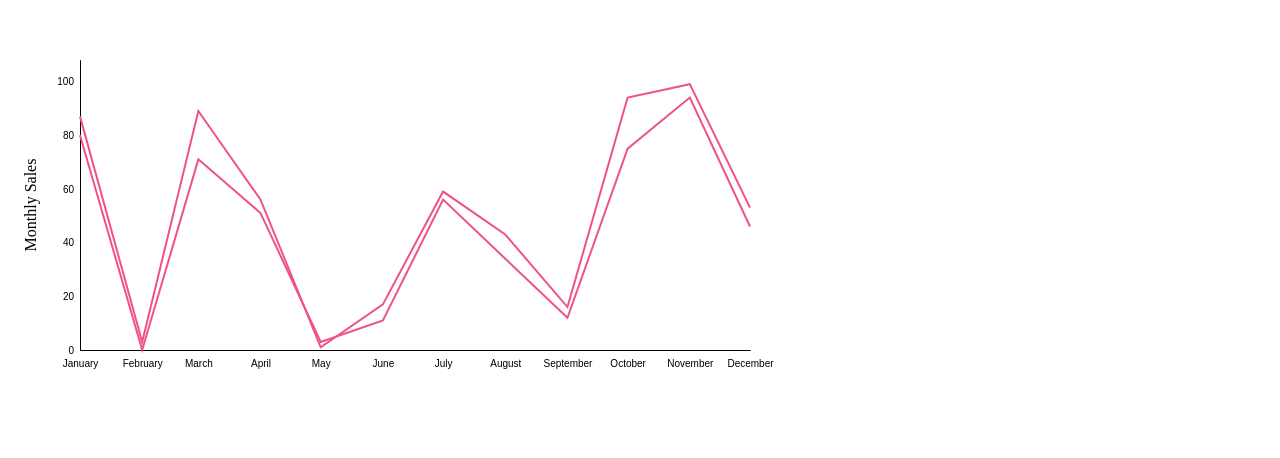
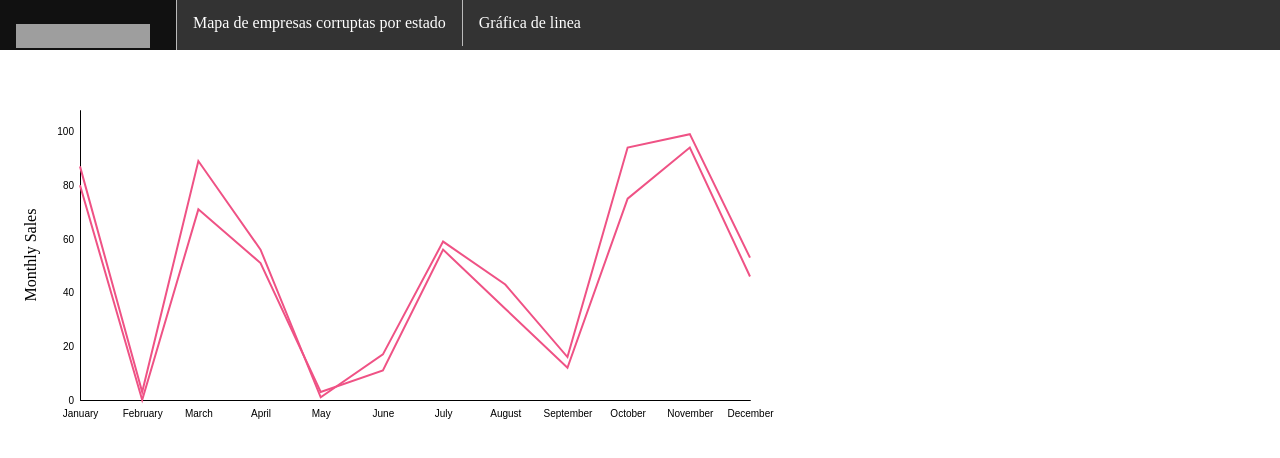
Before and after one commit to omar-nav/empresasCorruptas, a plain HTML site: page multiLineChart.html in a window 1280 px wide. Drawn offline with nearby package versions, Linux system fonts and the light colour scheme; grey boxes are pictures that could not be loaded.

```diff
--- a/multiLineChart.html
+++ b/multiLineChart.html
@@ -8,6 +8,19 @@
     </head>
 
   <body>
+      <nav>
+          <div>
+            <ul>
+              <li id="logo-container">
+                <a href="https://datatonanticorrupcion.mx/" target="_blank" rel="noopener noreferrer"><img id="logo" src="https://datatonanticorrupcion.mx/img/logos/pdn_logo_texto.png"
+                  alt="Logo de PDN"></img>
+                </a>
+              </li>
+              <li><a href="index.html">Mapa de empresas corruptas por estado</a></li>
+              <li><a href="multiLineChart.html">Gráfica de linea</a></li>
+            </ul>
+          </div>
+        </nav>
     <div id = "ratioTotalDropdown"></div>
     <div id="graph"></div>
     <script src="multiLineChart.js"></script>
--- a/style.css
+++ b/style.css
@@ -49,3 +49,48 @@ body {
     stroke: #EF5285;
     stroke-width: 2px;
   }
+  /* form */
+  /* nav bar */
+#logo-container {
+    background-color: #f2f2f2;
+    height: 50px;
+  }
+  #logo {
+    width: 134px;
+    height: 24px;
+    padding-top: 10px;
+    padding-right: 10px;
+  }
+  ul {
+    list-style-type: none;
+    margin: 0;
+    padding: 0;
+    overflow: hidden;
+    background-color: #333;
+  }
+
+  li {
+    float: left;
+  }
+
+  li a {
+    display: block;
+    color: white;
+    text-align: center;
+    padding: 14px 16px;
+    text-decoration: none;
+  }
+
+  li a:hover {
+    background-color: #111;
+  }
+  .active {
+    background-color: rgb(220, 40, 40);
+  }
+  li {
+    border-right: 1px solid #bbb;
+  }
+
+  li:last-child {
+    border-right: none;
+  }
```
Also changed, not shown: index.html (+13 -0 lines).
